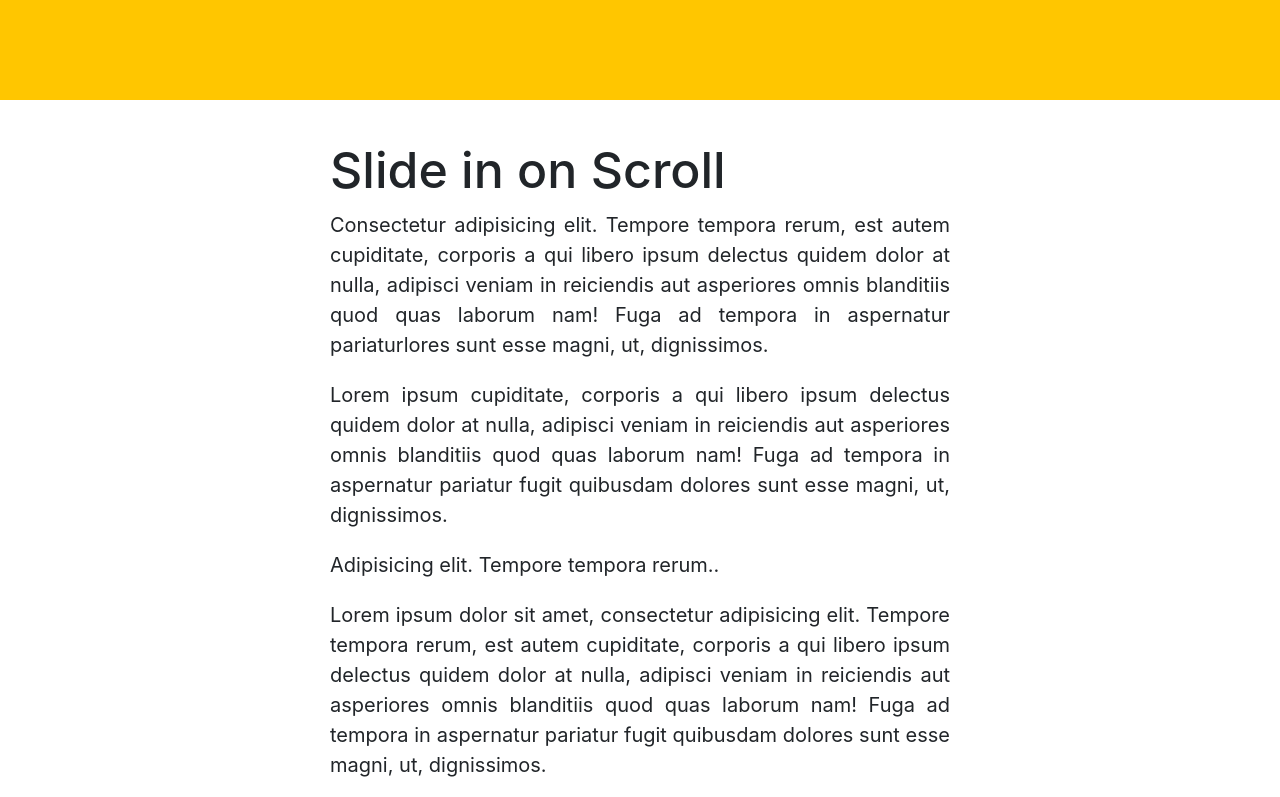
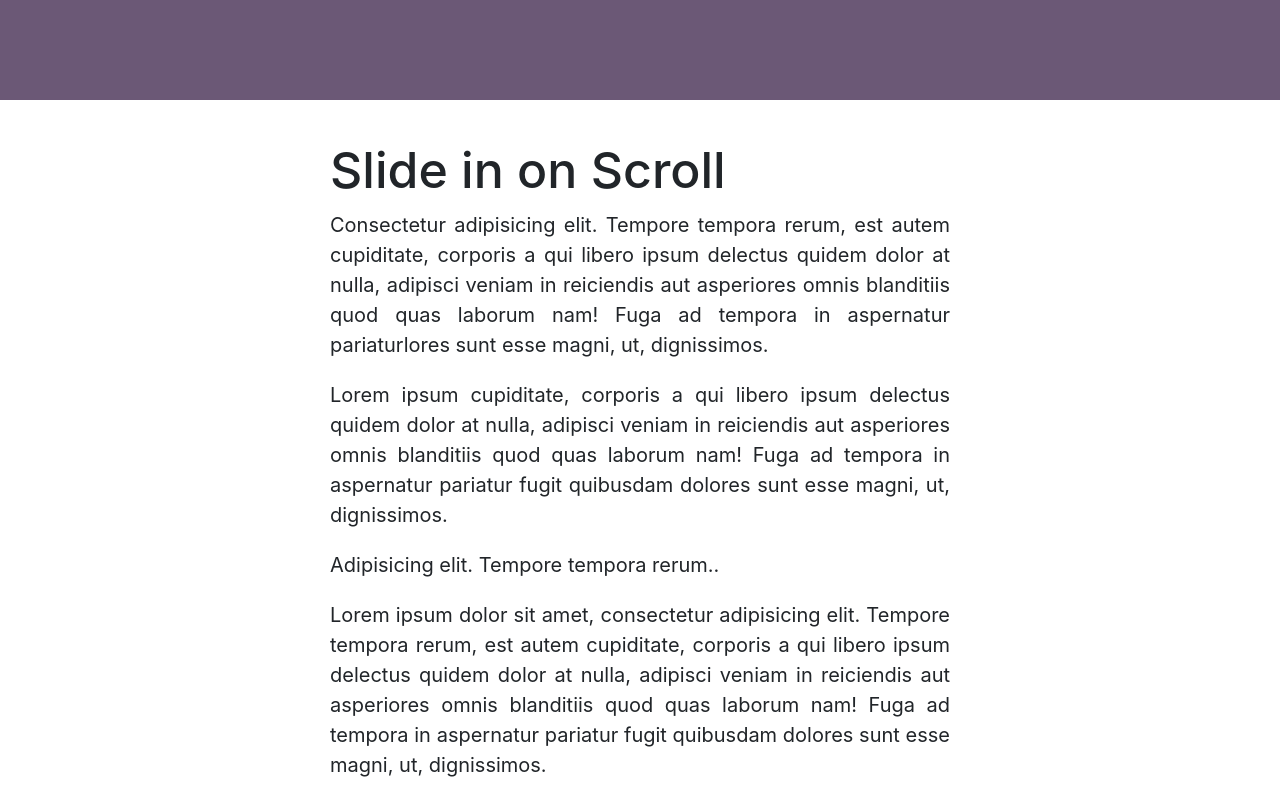
Before and after one commit to Teewai57/slide-in-on-scroll, a plain HTML site: page index.html in a window 1280 px wide. Shown: the top 797 px of the page. Drawn offline with nearby package versions, Linux system fonts and the light colour scheme.

Commit message:
changed bg color

```diff
--- a/style.css
+++ b/style.css
@@ -1,6 +1,6 @@
 html {
     box-sizing: border-box;
-    background: #ffc600;
+    background: #6B5876;
     font-family: 'Poppins', sans-serif !important;
     font-size: 20px;
     font-weight: 200;
```
